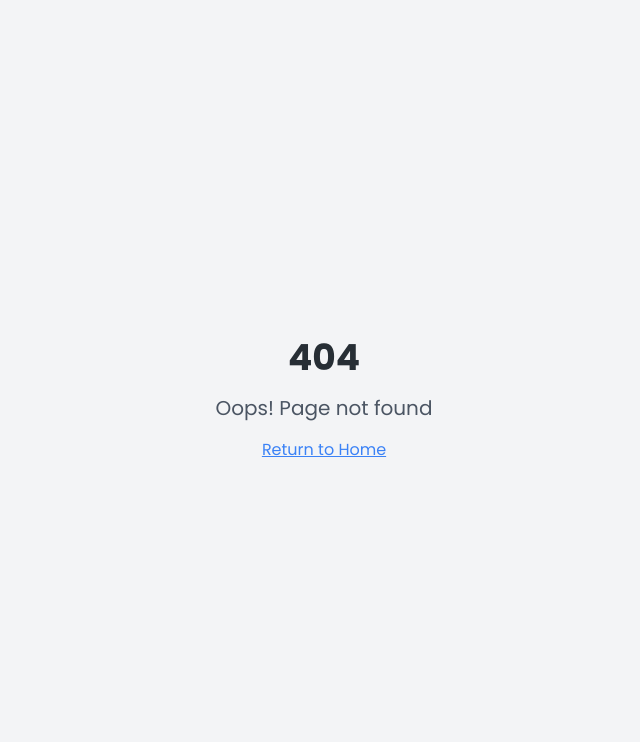
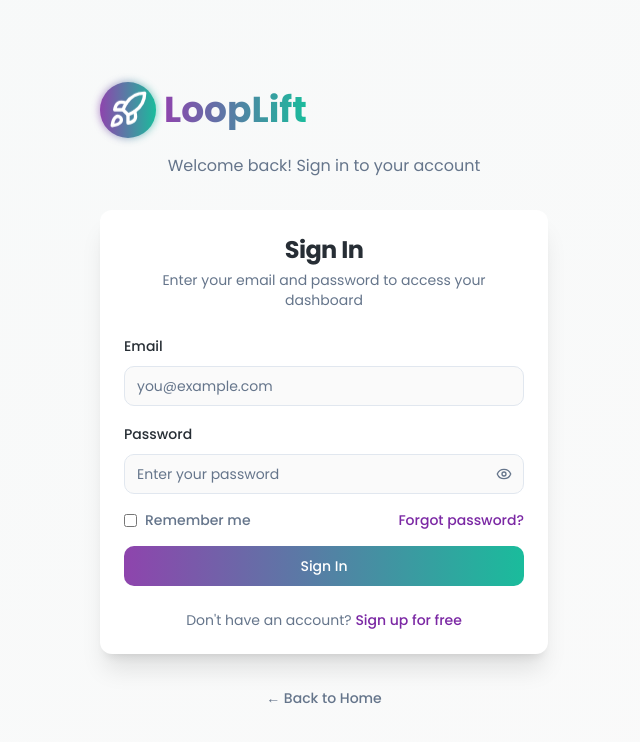
Before and after one commit to VEO-5/Creator-launchpad, a React (Vite) app: page /signin in a window 1280 px wide. Before the commit this address had no page. Shown: the top 742 px of the page, without its empty margins (316-956 px from the left). Built offline with nearby package versions, Linux system fonts and the light colour scheme.

Commit message:
feat: Create placeholder sign-in page
Create a placeholder sign-in page that redirects to the dashboard after a simulated sign-in. This will allow users to navigate to the existing internal dashboard interface.

```diff
--- a/src/App.tsx
+++ b/src/App.tsx
@@ -5,6 +5,7 @@ import { TooltipProvider } from "@/components/ui/tooltip";
 import { QueryClient, QueryClientProvider } from "@tanstack/react-query";
 import { BrowserRouter, Routes, Route } from "react-router-dom";
 import Index from "./pages/Index";
+import SignIn from "./pages/SignIn";
 import Dashboard from "./pages/Dashboard";
 import Upload from "./pages/Upload";
 import Processing from "./pages/Processing";
@@ -21,6 +22,7 @@ const App = () => (
       <BrowserRouter>
         <Routes>
           <Route path="/" element={<Index />} />
+          <Route path="/signin" element={<SignIn />} />
           <Route path="/dashboard" element={<Dashboard />} />
           <Route path="/upload" element={<Upload />} />
           <Route path="/processing" element={<Processing />} />
--- a/src/pages/Index.tsx
+++ b/src/pages/Index.tsx
@@ -9,7 +9,11 @@ const Index = () => {
   const navigate = useNavigate();
 
   const handleStartFree = () => {
-    navigate('/dashboard');
+    navigate('/signin');
+  };
+
+  const handleSignIn = () => {
+    navigate('/signin');
   };
 
   return (
@@ -22,7 +26,7 @@ const Index = () => {
             <a href="#features" className="text-foreground hover:text-primary transition-colors">Features</a>
             <a href="#pricing" className="text-foreground hover:text-primary transition-colors">Pricing</a>
             <a href="#faq" className="text-foreground hover:text-primary transition-colors">FAQ</a>
-            <Button variant="outline" size="sm">Sign In</Button>
+            <Button variant="outline" size="sm" onClick={handleSignIn}>Sign In</Button>
           </nav>
         </div>
       </header>
--- /dev/null
+++ b/src/pages/SignIn.tsx
@@ -0,0 +1,132 @@
+import { useState } from "react";
+import { Button } from "@/components/ui/button";
+import { Input } from "@/components/ui/input";
+import { Label } from "@/components/ui/label";
+import { Card, CardContent, CardDescription, CardHeader, CardTitle } from "@/components/ui/card";
+import { useNavigate } from "react-router-dom";
+import LoopLiftLogo from "@/components/LoopLiftLogo";
+import { Eye, EyeOff } from "lucide-react";
+
+const SignIn = () => {
+  const navigate = useNavigate();
+  const [showPassword, setShowPassword] = useState(false);
+  const [email, setEmail] = useState("");
+  const [password, setPassword] = useState("");
+
+  const handleSignIn = (e: React.FormEvent) => {
+    e.preventDefault();
+    // Simulate sign in - redirect to dashboard
+    navigate('/dashboard');
+  };
+
+  return (
+    <div className="min-h-screen bg-gradient-to-br from-soft-white to-background flex items-center justify-center p-4">
+      <div className="w-full max-w-md">
+        {/* Logo */}
+        <div className="text-center mb-8">
+          <LoopLiftLogo size="lg" />
+          <p className="text-muted-foreground mt-4">
+            Welcome back! Sign in to your account
+          </p>
+        </div>
+
+        {/* Sign In Form */}
+        <Card className="shadow-xl border-0 creator-glow">
+          <CardHeader className="space-y-1">
+            <CardTitle className="text-2xl font-bold text-center">Sign In</CardTitle>
+            <CardDescription className="text-center">
+              Enter your email and password to access your dashboard
+            </CardDescription>
+          </CardHeader>
+          <CardContent>
+            <form onSubmit={handleSignIn} className="space-y-4">
+              <div className="space-y-2">
+                <Label htmlFor="email">Email</Label>
+                <Input
+                  id="email"
+                  type="email"
+                  placeholder="you@example.com"
+                  value={email}
+                  onChange={(e) => setEmail(e.target.value)}
+                  required
+                />
+              </div>
+
+              <div className="space-y-2">
+                <Label htmlFor="password">Password</Label>
+                <div className="relative">
+                  <Input
+                    id="password"
+                    type={showPassword ? "text" : "password"}
+                    placeholder="Enter your password"
+                    value={password}
+                    onChange={(e) => setPassword(e.target.value)}
+                    required
+                  />
+                  <Button
+                    type="button"
+                    variant="ghost"
+                    size="sm"
+                    className="absolute right-0 top-0 h-full px-3 py-2 hover:bg-transparent"
+                    onClick={() => setShowPassword(!showPassword)}
+                  >
+                    {showPassword ? (
+                      <EyeOff className="h-4 w-4 text-muted-foreground" />
+                    ) : (
+                      <Eye className="h-4 w-4 text-muted-foreground" />
+                    )}
+                  </Button>
+                </div>
+              </div>
+
+              <div className="flex items-center justify-between">
+                <div className="flex items-center space-x-2">
+                  <input
+                    id="remember"
+                    type="checkbox"
+                    className="rounded border-border"
+                  />
+                  <Label htmlFor="remember" className="text-sm text-muted-foreground">
+                    Remember me
+                  </Label>
+                </div>
+                <Button variant="link" className="p-0 h-auto text-sm text-primary">
+                  Forgot password?
+                </Button>
+              </div>
+
+              <Button
+                type="submit"
+                className="w-full bg-gradient-to-r from-electric-purple to-neon-teal hover:from-electric-purple/90 hover:to-neon-teal/90 text-white"
+              >
+                Sign In
+              </Button>
+            </form>
+
+            <div className="mt-6 text-center">
+              <p className="text-sm text-muted-foreground">
+                Don't have an account?{" "}
+                <Button variant="link" className="p-0 h-auto text-primary">
+                  Sign up for free
+                </Button>
+              </p>
+            </div>
+          </CardContent>
+        </Card>
+
+        {/* Back to Home */}
+        <div className="text-center mt-6">
+          <Button
+            variant="link"
+            onClick={() => navigate('/')}
+            className="text-muted-foreground hover:text-foreground"
+          >
+            ← Back to Home
+          </Button>
+        </div>
+      </div>
+    </div>
+  );
+};
+
+export default SignIn;
```
